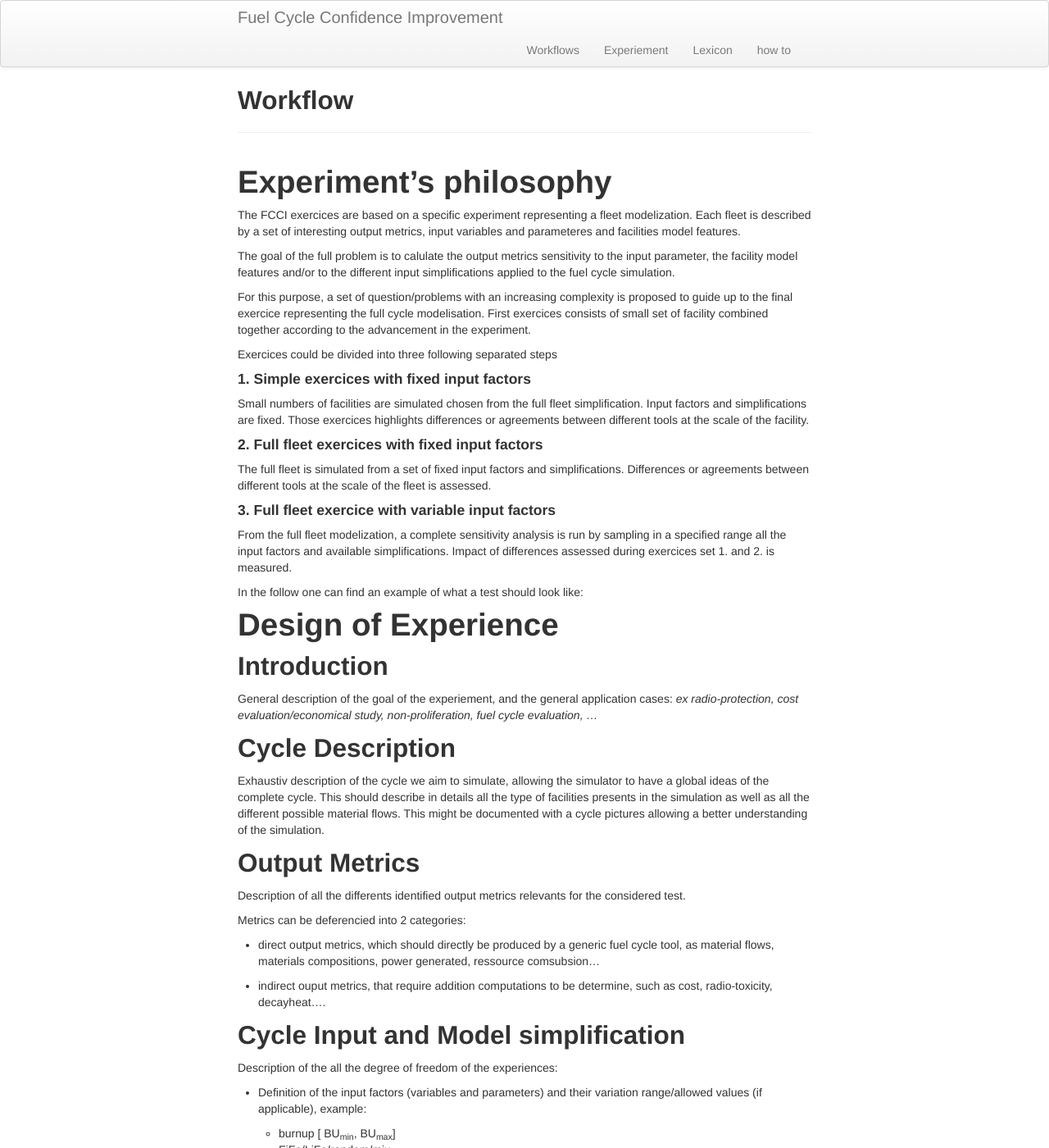
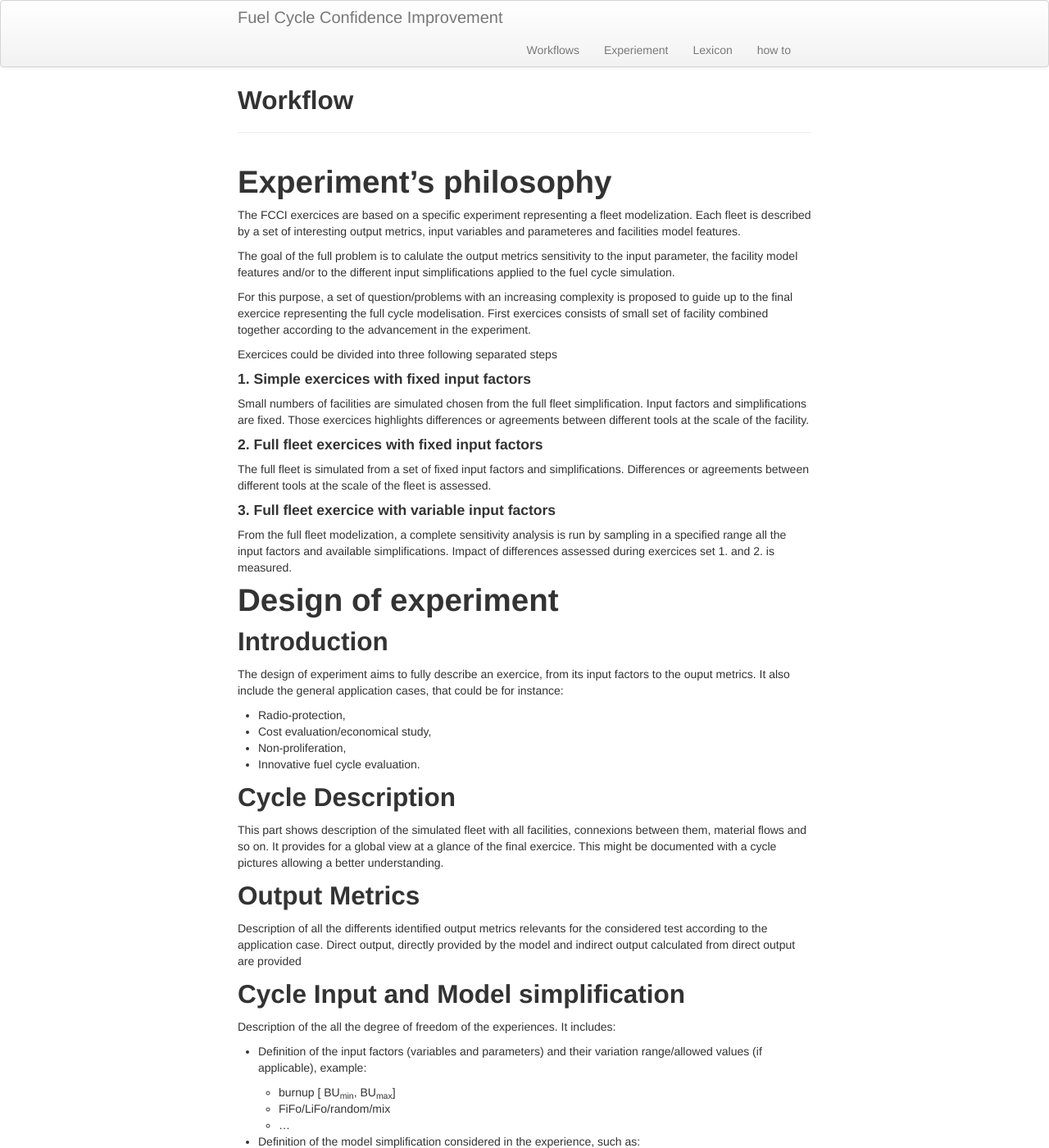
Before and after one commit to FuelCycleFIT/fcci2017.github.io_old_bkp, a Jekyll site: the page built from _pages/workflow.md, in a window 1280 px wide and 1400 px high. Shown: the whole window at 82% size. Built offline with Jekyll 4.4.1, drawn with Linux system fonts in a browser that asks for light colours.

Commit message:
update workflow.md file...

```diff
--- a/_pages/workflow.md
+++ b/_pages/workflow.md
@@ -25,48 +25,30 @@ The full fleet is  simulated from a set of fixed input factors and simplificatio
 
 From the full fleet modelization, a complete sensitivity analysis is run by sampling in a specified range all the input factors and available simplifications. Impact of differences assessed during exercices set 1. and 2. is measured.
 
-
-
-
-
-
-In the follow one can find an example of what a test should look like:
-
-# Design of Experience
+# Design of experiment
 
 ## Introduction
 
-General description of the goal of the experiement, and the general application cases:
-*ex radio-protection, cost evaluation/economical study, non-proliferation, fuel
-cycle evaluation, ...*
+The design of experiment aims to fully describe an exercice, from its input factors to the ouput metrics. It also include the general application cases, that could be for instance:
+
+- Radio-protection,
+- Cost evaluation/economical study,
+- Non-proliferation,
+- Innovative fuel cycle evaluation.
 
 ## Cycle Description
-Exhaustiv description of the cycle we aim to simulate, allowing the simulator to
-have a global ideas of the complete cycle.
-This should describe in details all the type of facilities presents in the
-simulation as well as all the different possible material flows. This might be
-documented with a cycle pictures allowing a better understanding of the
-simulation.
+
+This part shows description of the simulated fleet with all facilities, connexions between them, material flows and so on. It provides for a global view at a glance of the final exercice. This might be documented with a cycle pictures allowing a better understanding.
 
 ## Output Metrics
-Description of all the differents identified output metrics relevants for the
-considered test.
 
-Metrics can be deferencied into 2 categories:
-
-- direct output metrics, which should directly be produced by a generic fuel
-  cycle tool, as material flows, materials compositions, power generated,
-  ressource comsubsion...
-
-- indirect ouput metrics, that require addition computations to be determine, such as
-  cost, radio-toxicity, decayheat....
-
+Description of all the differents identified output metrics relevants for the considered test according to the application case. Direct output, directly provided by the model and indirect output calculated from direct output are provided
 
 ## Cycle Input and Model simplification
-Description of the all the degree of freedom of the experiences:
 
-- Definition of the input factors (variables and parameters) and their variation
-  range/allowed values (if applicable), example:
+Description of the all the degree of freedom of the experiences. It includes:
+
+- Definition of the input factors (variables and parameters) and their variation range/allowed values (if applicable), example:
 
   - burnup [ BU<sub>min</sub>, BU<sub>max</sub>]
   - FiFo/LiFo/random/mix
```
